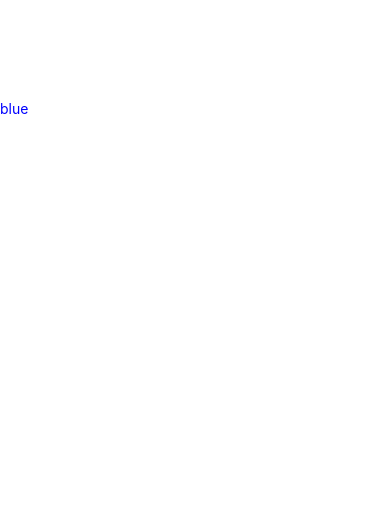
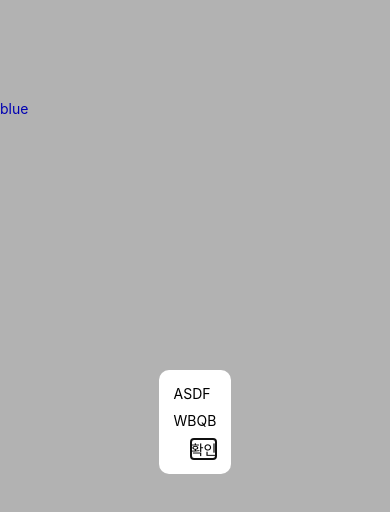
Before and after one commit to grotesq/ui, a React Native app: screen / in a window 390 px wide. Shown: the top 512 px of the page. Built offline with nearby package versions, Linux system fonts and the light colour scheme.

Commit message:
add: Confirm

```diff
--- a/App.tsx
+++ b/App.tsx
@@ -4,6 +4,7 @@ import { StyleSheet, Text, View } from 'react-native';
 import { FAB } from 'atom/fab';
 import { Portal, PortalProvider, WarpTo } from 'atom/portal';
 import { Debounce } from 'atom/transition';
+import { Confirm } from 'atom/popup/Confirm';
 
 export default function App() {
   const [a, setA] = useState('red');
@@ -26,6 +27,12 @@ export default function App() {
           </Text>
         </Debounce>
       </View>
+
+      <Confirm
+        title="ASDF"
+        message="WBQB"
+        onClose={() => {}}
+      />
     </PortalProvider>
   );
 }
--- a/src/atom/layout/Push.tsx
+++ b/src/atom/layout/Push.tsx
@@ -2,10 +2,8 @@ import React from 'react';
 import styled from 'styled-components/native';
 
 type PushProps = {
-  children: React.ReactNode;
 };
 export const Push = ({
-  children,
   ...props
 }: PushProps) => {
   return (
--- /dev/null
+++ b/src/atom/popup/Confirm.tsx
@@ -0,0 +1,54 @@
+import React from 'react';
+import styled from 'styled/styled';
+import { Pressable } from 'react-native';
+
+import { HorizontalLayout, Push, Space } from 'atom/layout';
+import { Popup } from './Popup';
+
+type ConfirmProps = {
+  title?: string;
+  message: string;
+  onClose: () => void;
+};
+export const Confirm = ({
+  title,
+  message,
+  onClose,
+}: ConfirmProps) => {
+  return (
+    <Popup
+      onClose={onClose}
+    >
+      {title && (
+        <>
+          <TitleText>
+            {title}
+          </TitleText>
+          <Space height={10} />
+        </>
+      )}
+      <MessageText>
+        {message}
+      </MessageText>
+      <Space height={10} />
+
+      <HorizontalLayout>
+        <Push />
+        <Pressable
+          onPress={onClose}
+        >
+          <ConfirmText>
+            확인
+          </ConfirmText>
+        </Pressable>
+      </HorizontalLayout>
+    </Popup>
+  );
+};
+
+const TitleText = styled.Text`
+`;
+const MessageText = styled.Text`
+`;
+const ConfirmText = styled.Text`
+`;
--- a/src/atom/popup/Popup.tsx
+++ b/src/atom/popup/Popup.tsx
@@ -2,7 +2,7 @@ import React from 'react';
 import styled from 'styled/styled';
 import { Modal, ModalProps } from 'react-native';
 
-import { resolvePadding } from 'style';
+import { resolveMargin, resolvePadding } from 'style';
 
 type PopupProps = {
   padding?: Padding;
@@ -11,7 +11,7 @@ type PopupProps = {
   onClose: () => void;
 };
 export const Popup = ({
-  padding,
+  padding = 15,
   modalProps = {},
   children,
   onClose = () => {},
@@ -23,16 +23,28 @@ export const Popup = ({
       onRequestClose={onClose}
       {...modalProps}
     >
+      <Backdrop>
         <Container
           padding={padding}
           {...props}
         >
           {children}
         </Container>
+      </Backdrop>
     </Modal>
   );
 };
 
+const Backdrop = styled.View`
+  width: 100%;
+  height: 100%;
+
+  background-color: rgba(0,0,0, 0.3);
+`;
 const Container = styled.View`
+  background-color: white;
+  border-radius: 10px;
+
+  ${resolveMargin('auto')}
   ${({ padding }: PopupProps) => resolvePadding(padding)}
 `;
--- a/src/atom/popup/index.tsx
+++ b/src/atom/popup/index.tsx
@@ -1 +1,2 @@
 export * from './Popup';
+export * from './Confirm';
```
Also changed, not shown: src/style/resolver.ts (+12 -12 lines). Lines whose indentation alone changed are shown as unchanged.
